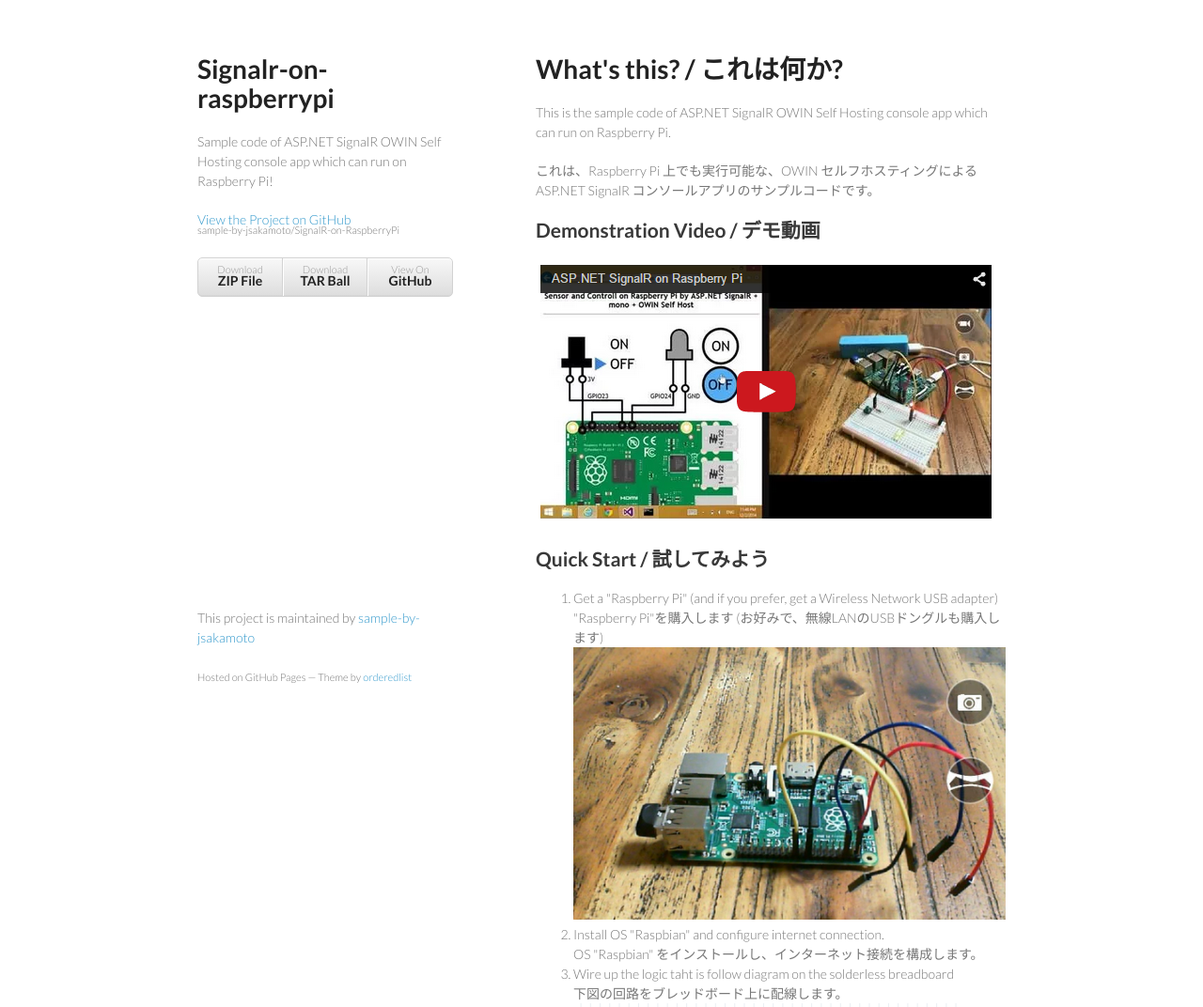
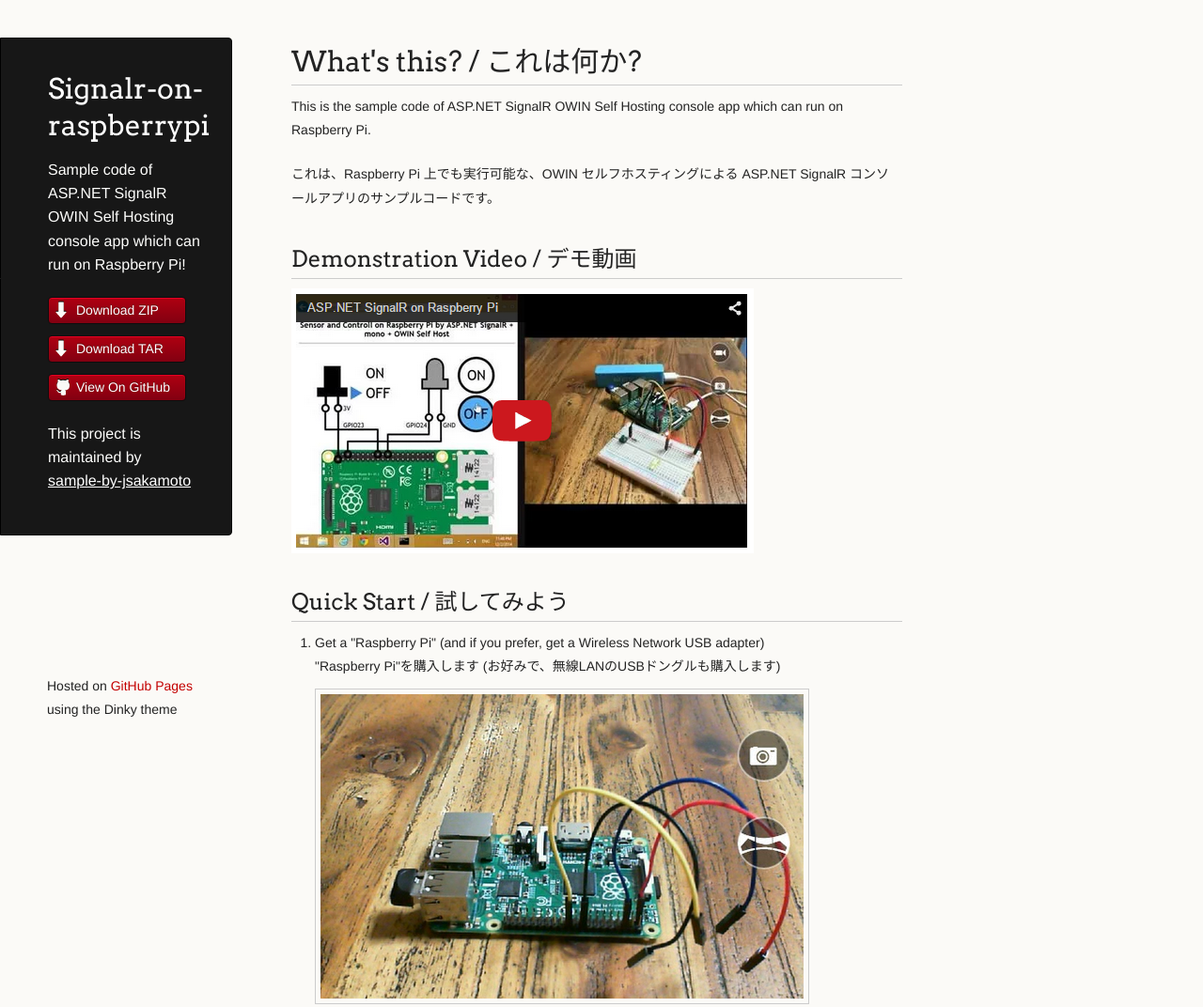
Before and after one commit to sample-by-jsakamoto/SignalR-on-RaspberryPi, a plain HTML site: page index.html in a window 1280 px wide. Shown: the top 1072 px of the page at 94% size. Drawn offline with Linux system fonts and the light colour scheme.

Commit message:
Create gh-pages branch via GitHub

```diff
--- a/index.html
+++ b/index.html
@@ -7,6 +7,7 @@
 
     <link rel="stylesheet" href="stylesheets/styles.css">
     <link rel="stylesheet" href="stylesheets/pygment_trac.css">
+    <script src="javascripts/scale.fix.js"></script>
     <meta name="viewport" content="width=device-width, initial-scale=1, user-scalable=no">
     <!--[if lt IE 9]>
     <script src="//html5shiv.googlecode.com/svn/trunk/html5.js"></script>
@@ -15,17 +16,18 @@
   <body>
     <div class="wrapper">
       <header>
-        <h1>Signalr-on-raspberrypi</h1>
-        <p>Sample code of ASP.NET SignalR OWIN Self Hosting console app which can run on Raspberry Pi!</p>
+        <h1 class="header">Signalr-on-raspberrypi</h1>
+        <p class="header">Sample code of ASP.NET SignalR OWIN Self Hosting console app which can run on Raspberry Pi!</p>
 
-        <p class="view"><a href="https://github.com/sample-by-jsakamoto/SignalR-on-RaspberryPi">View the Project on GitHub <small>sample-by-jsakamoto/SignalR-on-RaspberryPi</small></a></p>
+        <ul>
+          <li class="download"><a class="buttons" href="https://github.com/sample-by-jsakamoto/SignalR-on-RaspberryPi/zipball/master">Download ZIP</a></li>
+          <li class="download"><a class="buttons" href="https://github.com/sample-by-jsakamoto/SignalR-on-RaspberryPi/tarball/master">Download TAR</a></li>
+          <li><a class="buttons github" href="https://github.com/sample-by-jsakamoto/SignalR-on-RaspberryPi">View On GitHub</a></li>
+        </ul>
+
+        <p class="header">This project is maintained by <a class="header name" href="https://github.com/sample-by-jsakamoto">sample-by-jsakamoto</a></p>
 
 
-        <ul>
-          <li><a href="https://github.com/sample-by-jsakamoto/SignalR-on-RaspberryPi/zipball/master">Download <strong>ZIP File</strong></a></li>
-          <li><a href="https://github.com/sample-by-jsakamoto/SignalR-on-RaspberryPi/tarball/master">Download <strong>TAR Ball</strong></a></li>
-          <li><a href="https://github.com/sample-by-jsakamoto/SignalR-on-RaspberryPi">View On <strong>GitHub</strong></a></li>
-        </ul>
       </header>
       <section>
         <h1>
@@ -137,11 +139,10 @@ $ sudo mono myapp.exe
 <p>以上で、任意のモダン Web ブラウザで <code>http://&lt;Raspberry piのIPアドレス&gt;/index.html</code> にアクセスすることが可能です。</p>
       </section>
       <footer>
-        <p>This project is maintained by <a href="https://github.com/sample-by-jsakamoto">sample-by-jsakamoto</a></p>
-        <p><small>Hosted on GitHub Pages &mdash; Theme by <a href="https://github.com/orderedlist">orderedlist</a></small></p>
+        <p><small>Hosted on <a href="http://pages.github.com">GitHub Pages</a> using the Dinky theme</small></p>
       </footer>
     </div>
-    <script src="javascripts/scale.fix.js"></script>
+    <!--[if !IE]><script>fixScale(document);</script><![endif]-->
 
   </body>
 </html>
--- a/stylesheets/styles.css
+++ b/stylesheets/styles.css
@@ -1,186 +1,338 @@
-@import url(https://fonts.googleapis.com/css?family=Lato:300italic,700italic,300,700);
+@import url(https://fonts.googleapis.com/css?family=Arvo:400,700,400italic);
+
+/* MeyerWeb Reset */
+
+html, body, div, span, applet, object, iframe,
+h1, h2, h3, h4, h5, h6, p, blockquote, pre,
+a, abbr, acronym, address, big, cite, code,
+del, dfn, em, img, ins, kbd, q, s, samp,
+small, strike, strong, sub, sup, tt, var,
+b, u, i, center,
+dl, dt, dd, ol, ul, li,
+fieldset, form, label, legend,
+table, caption, tbody, tfoot, thead, tr, th, td,
+article, aside, canvas, details, embed,
+figure, figcaption, footer, header, hgroup,
+menu, nav, output, ruby, section, summary,
+time, mark, audio, video {
+  margin: 0;
+  padding: 0;
+  border: 0;
+  font: inherit;
+  vertical-align: baseline;
+}
+
+
+/* Base text styles */
 
 body {
-  padding:50px;
-  font:14px/1.5 Lato, "Helvetica Neue", Helvetica, Arial, sans-serif;
-  color:#777;
-  font-weight:300;
+  padding:10px 50px 0 0;
+  font-family:"Helvetica Neue", Helvetica, Arial, sans-serif;
+	font-size: 14px;
+	color: #232323;
+	background-color: #FBFAF7;
+	margin: 0;
+	line-height: 1.8em;
+	-webkit-font-smoothing: antialiased;
+
 }
 
 h1, h2, h3, h4, h5, h6 {
-  color:#222;
-  margin:0 0 20px;
+  color:#232323;
+  margin:36px 0 10px;
 }
 
-p, ul, ol, table, pre, dl {
-  margin:0 0 20px;
+p, ul, ol, table, dl {
+  margin:0 0 22px;
 }
 
 h1, h2, h3 {
-  line-height:1.1;
+	font-family: Arvo, Monaco, serif;
+  line-height:1.3;
+	font-weight: normal;
+}
+
+h1,h2, h3 {
+	display: block;
+	border-bottom: 1px solid #ccc;
+	padding-bottom: 5px;
 }
 
 h1 {
-  font-size:28px;
+	font-size: 30px;
 }
 
 h2 {
-  color:#393939;
+	font-size: 24px;
 }
 
-h3, h4, h5, h6 {
-  color:#494949;
+h3 {
+	font-size: 18px;
+}
+
+h4, h5, h6 {
+	font-family: Arvo, Monaco, serif;
+	font-weight: 700;
 }
 
 a {
-  color:#39c;
-  font-weight:400;
+  color:#C30000;
+  font-weight:200;
   text-decoration:none;
 }
 
-a small {
-  font-size:11px;
-  color:#777;
-  margin-top:-0.6em;
-  display:block;
+a:hover {
+	text-decoration: underline;
 }
 
-.wrapper {
-  width:860px;
-  margin:0 auto;
+a small {
+	font-size: 12px;
+}
+
+em {
+	font-style: italic;
+}
+
+strong {
+  font-weight:700;
+}
+
+ul {
+  list-style-position: inside;
+  list-style: disc;
+  padding-left: 25px;
+}
+
+ol {
+  list-style-position: inside;
+  list-style: decimal;
+  padding-left: 25px;
 }
 
 blockquote {
-  border-left:1px solid #e5e5e5;
-  margin:0;
-  padding:0 0 0 20px;
-  font-style:italic;
+  margin: 0;
+  padding: 0 0 0 20px;
+  font-style: italic;
 }
 
+dl, dt, dd, dl p {
+	font-color: #444;
+}
+
+dl dt {
+  font-weight: bold;
+}
+
+dl dd {
+  padding-left: 20px;
+  font-style: italic;
+}
+
+dl p {
+  padding-left: 20px;
+  font-style: italic;
+}
+
+hr {
+  border:0;
+  background:#ccc;
+  height:1px;
+  margin:0 0 24px;
+}
+
+/* Images */
+
+img {
+  position: relative;
+  margin: 0 auto;
+  max-width: 650px;
+  padding: 5px;
+  margin: 10px 0 32px 0;
+  border: 1px solid #ccc;
+}
+
+p img {
+  display: inline;
+  margin: 0;
+  padding: 0;
+  vertical-align: middle;
+  text-align: center;
+  border: none;
+}
+
+/* Code blocks */
+
 code, pre {
-  font-family:Monaco, Bitstream Vera Sans Mono, Lucida Console, Terminal;
-  color:#333;
-  font-size:12px;
+	font-family: Monaco, "Bitstream Vera Sans Mono", "Lucida Console", Terminal, monospace;
+  color:#000;
+  font-size:14px;
 }
 
 pre {
-  padding:8px 15px;
-  background: #f8f8f8;
-  border-radius:5px;
-  border:1px solid #e5e5e5;
-  overflow-x: auto;
+	padding: 4px 12px;
+  background: #FDFEFB;
+  border-radius:4px;
+  border:1px solid #D7D8C8;
+  overflow: auto;
+  overflow-y: hidden;
+	margin-bottom: 32px;
+}
+
+
+/* Tables */
+
+table {
+  width:100%;
 }
 
 table {
-  width:100%;
-  border-collapse:collapse;
+  border: 1px solid #ccc;
+  margin-bottom: 32px;
+  text-align: left;
+ }
+
+th {
+  font-family: 'Arvo', Helvetica, Arial, sans-serif;
+	font-size: 18px;
+	font-weight: normal;
+  padding: 10px;
+  background: #232323;
+  color: #FDFEFB;
+ }
+
+td {
+  padding: 10px;
+	background: #ccc;
+ }
+
+
+/* Wrapper */
+.wrapper {
+  width:960px;
 }
 
-th, td {
-  text-align:left;
-  padding:5px 10px;
-  border-bottom:1px solid #e5e5e5;
+
+/* Header */
+
+header {
+	background-color: #171717;
+	color: #FDFDFB;
+  width:170px;
+  float:left;
+  position:fixed;
+	border: 1px solid #000;
+	-webkit-border-top-right-radius: 4px;
+	-webkit-border-bottom-right-radius: 4px;
+	-moz-border-radius-topright: 4px;
+	-moz-border-radius-bottomright: 4px;
+	border-top-right-radius: 4px;
+	border-bottom-right-radius: 4px;
+	padding: 34px 25px 22px 50px;
+	margin: 30px 25px 0 0;
+	-webkit-font-smoothing: antialiased;
 }
 
-dt {
-  color:#444;
-  font-weight:700;
+p.header {
+	font-size: 16px;
 }
 
-th {
-  color:#444;
+h1.header {
+	font-family: Arvo, sans-serif;
+	font-size: 30px;
+	font-weight: 300;
+	line-height: 1.3em;
+	border-bottom: none;
+	margin-top: 0;
 }
 
-img {
-  max-width:100%;
+
+h1.header, a.header, a.name, header a{
+	color: #fff;
 }
 
-header {
-  width:270px;
-  float:left;
-  position:fixed;
+a.header {
+	text-decoration: underline;
+}
+
+a.name {
+	white-space: nowrap;
 }
 
 header ul {
   list-style:none;
-  height:40px;
-
   padding:0;
-
-  background: #eee;
-  background: -moz-linear-gradient(top, #f8f8f8 0%, #dddddd 100%);
-  background: -webkit-gradient(linear, left top, left bottom, color-stop(0%,#f8f8f8), color-stop(100%,#dddddd));
-  background: -webkit-linear-gradient(top, #f8f8f8 0%,#dddddd 100%);
-  background: -o-linear-gradient(top, #f8f8f8 0%,#dddddd 100%);
-  background: -ms-linear-gradient(top, #f8f8f8 0%,#dddddd 100%);
-  background: linear-gradient(top, #f8f8f8 0%,#dddddd 100%);
-
-  border-radius:5px;
-  border:1px solid #d2d2d2;
-  box-shadow:inset #fff 0 1px 0, inset rgba(0,0,0,0.03) 0 -1px 0;
-  width:270px;
 }
 
 header li {
-  width:89px;
-  float:left;
-  border-right:1px solid #d2d2d2;
-  height:40px;
+	list-style-type: none;
+  width:132px;
+  height:15px;
+	margin-bottom: 12px;
+	line-height: 1em;
+	padding: 6px 6px 6px 7px;
+
+	background: #AF0011;
+	background: -moz-linear-gradient(top, #AF0011 0%, #820011 100%);
+  background: -webkit-gradient(linear, left top, left bottom, color-stop(0%,#f8f8f8), color-stop(100%,#dddddd));
+  background: -webkit-linear-gradient(top, #AF0011 0%,#820011 100%);
+  background: -o-linear-gradient(top, #AF0011 0%,#820011 100%);
+  background: -ms-linear-gradient(top, #AF0011 0%,#820011 100%);
+  background: linear-gradient(top, #AF0011 0%,#820011 100%);
+
+	border-radius:4px;
+  border:1px solid #0D0D0D;
+
+	-webkit-box-shadow: inset 0px 1px 1px 0 rgba(233,2,38, 1);
+	box-shadow: inset 0px 1px 1px 0 rgba(233,2,38, 1);
+
 }
 
-header ul a {
-  line-height:1;
-  font-size:11px;
-  color:#999;
-  display:block;
-  text-align:center;
-  padding-top:6px;
-  height:40px;
+header li:hover {
+	background: #C3001D;
+	background: -moz-linear-gradient(top, #C3001D 0%, #950119 100%);
+  background: -webkit-gradient(linear, left top, left bottom, color-stop(0%,#f8f8f8), color-stop(100%,#dddddd));
+  background: -webkit-linear-gradient(top, #C3001D 0%,#950119 100%);
+  background: -o-linear-gradient(top, #C3001D 0%,#950119 100%);
+  background: -ms-linear-gradient(top, #C3001D 0%,#950119 100%);
+  background: linear-gradient(top, #C3001D 0%,#950119 100%);
 }
 
-strong {
-  color:#222;
-  font-weight:700;
+a.buttons {
+	-webkit-font-smoothing: antialiased;
+	background: url(../images/arrow-down.png) no-repeat;
+	font-weight: normal;
+	text-shadow: rgba(0, 0, 0, 0.4) 0 -1px 0;
+	padding: 2px 2px 2px 22px;
+	height: 30px;
 }
 
-header ul li + li {
-  width:88px;
-  border-left:1px solid #fff;
+a.github {
+	background: url(../images/octocat-small.png) no-repeat 1px;
 }
 
-header ul li + li + li {
-  border-right:none;
-  width:89px;
+a.buttons:hover {
+	color: #fff;
+	text-decoration: none;
 }
 
-header ul a strong {
-  font-size:14px;
-  display:block;
-  color:#222;
-}
+
+/* Section - for main page content */
 
 section {
-  width:500px;
+  width:650px;
   float:right;
   padding-bottom:50px;
 }
 
-small {
-  font-size:11px;
-}
 
-hr {
-  border:0;
-  background:#e5e5e5;
-  height:1px;
-  margin:0 0 20px;
-}
+/* Footer */
 
 footer {
-  width:270px;
+  width:170px;
   float:left;
   position:fixed;
-  bottom:50px;
+  bottom:10px;
+	padding-left: 50px;
 }
 
 @media print, screen and (max-width: 960px) {
@@ -196,14 +348,18 @@ footer {
     width:auto;
   }
 
+	footer {
+		border-top: 1px solid #ccc;
+		margin:0 84px 0 50px;
+		padding:0;
+	}
+
   header {
     padding-right:320px;
   }
 
   section {
-    border:1px solid #e5e5e5;
-    border-width:1px 0;
-    padding:20px 0;
+    padding:20px 84px 20px 50px;
     margin:0 0 20px;
   }
 
@@ -213,8 +369,8 @@ footer {
 
   header ul {
     position:absolute;
-    right:50px;
-    top:52px;
+    right:130px;
+    top:84px;
   }
 }
 
@@ -224,26 +380,38 @@ footer {
   }
 
   header {
-    padding:0;
+    padding:10px 20px 0;
+		margin-right: 0;
   }
+
+	section {
+    padding:10px 0 10px 20px;
+    margin:0 0 30px;
+  }
+
+	footer {
+		margin: 0 0 0 30px;
+	}
 
   header ul, header p.view {
     position:static;
   }
-
-  pre, code {
-    word-wrap:normal;
-  }
 }
 
 @media print, screen and (max-width: 480px) {
-  body {
-    padding:15px;
+
+  header ul li.download {
+    display:none;
   }
 
-  header ul {
-    display:none;
-  }
+	footer {
+		margin: 0 0 0 20px;
+	}
+
+	footer a{
+		display:block;
+	}
+
 }
 
 @media print {
```
Also changed, not shown: javascripts/scale.fix.js (+20 -17 lines), images/arrow-down.png (added), images/octocat-small.png (added).
